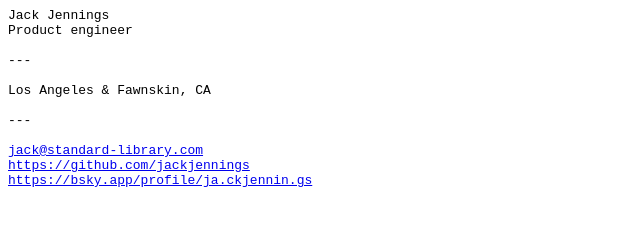
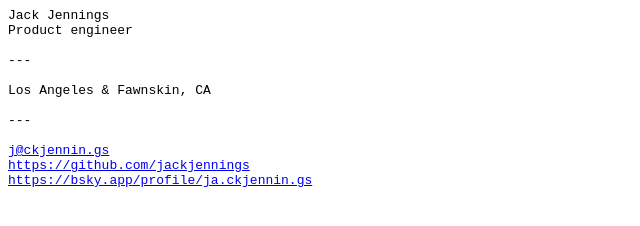
Before and after one commit to jackjennings/ja.ckjennin.gs, a plain HTML site: page index.html in a window 1280 px wide. Shown: the whole page, without its empty margins (0-640 px from the left). Drawn offline with Linux system fonts and the light colour scheme.

Commit message:
Update email address

```diff
--- a/index.html
+++ b/index.html
@@ -35,6 +35,6 @@ Los Angeles & Fawnskin, CA
 
 ---
 
-<a href="mailto:jack@standard-library.com">jack@standard-library.com</a>
+<a href="mailto:j@ckjennin.gs">j@ckjennin.gs</a>
 <a href="https://github.com/jackjennings">https://github.com/jackjennings</a>
 <a href="https://bsky.app/profile/ja.ckjennin.gs">https://bsky.app/profile/ja.ckjennin.gs</a>
```
